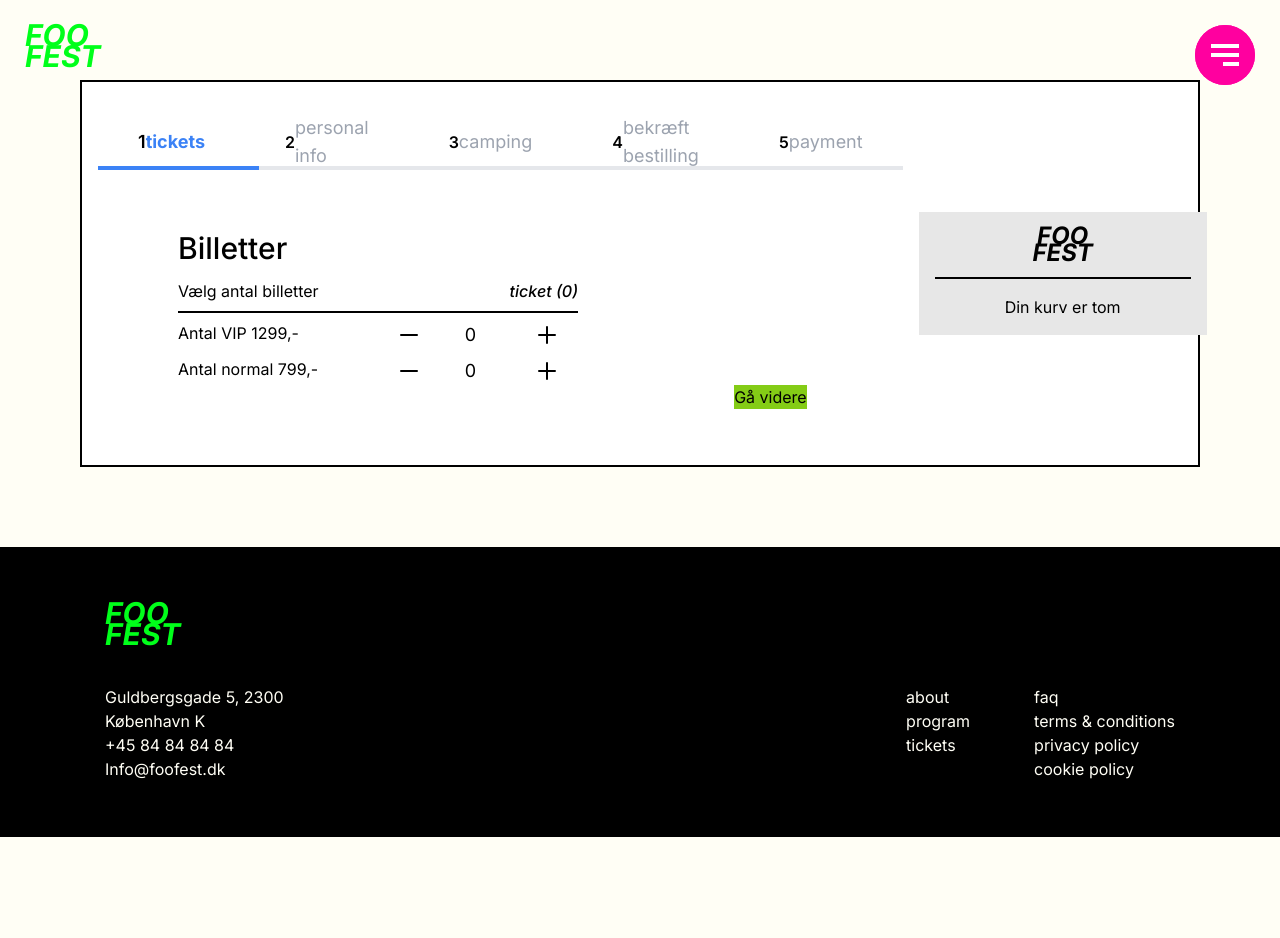
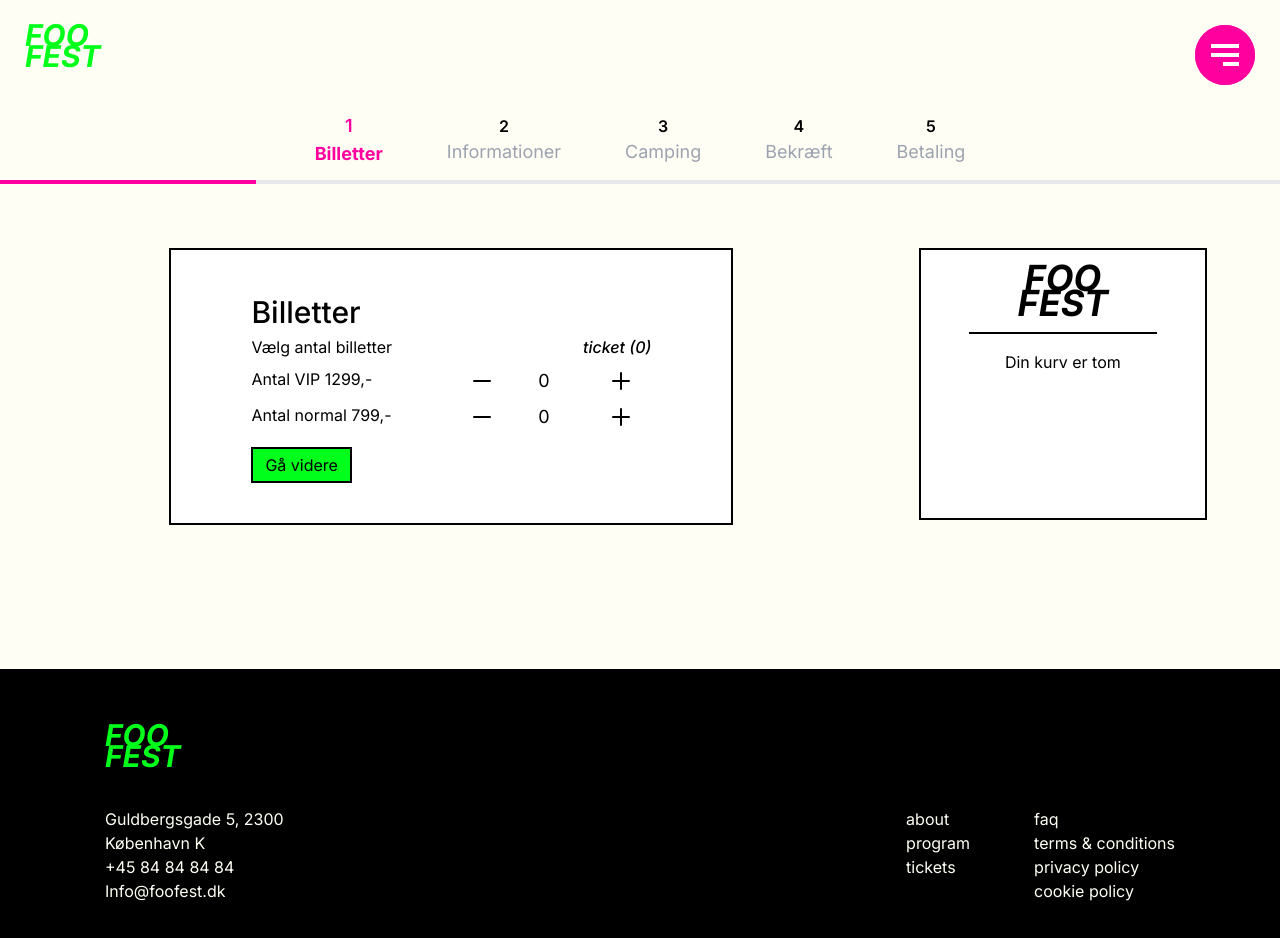
Before and after one commit to laerkehansen/foofestproject2, a Next.js app: page /payment in a window 1280 px wide. Shown: the top 938 px of the page. Before the commit the page ends 880 px from the top, so only its background shows below. Built offline with nearby package versions, Linux system fonts and the light colour scheme; no server answers; a web font is replaced by a local one.

Commit message:
lettere stylet

```diff
--- a/src/app/components/tickets/CampingOptionsForm.jsx
+++ b/src/app/components/tickets/CampingOptionsForm.jsx
@@ -135,7 +135,7 @@ const CampingOptionsForm = ({ onNext, onBack, formData }) => {
         onTimeout={(id) => console.log("Timeout triggered for:", id)}
         onConfirm={(id) => console.log("Confirmed reservation for:", id)}
       />
-      <div className="h-svh">
+      <div className="h-svh place-self-center">
         <div className="">
           <p>Valgte billetter:</p>
           <ul>
@@ -144,7 +144,7 @@ const CampingOptionsForm = ({ onNext, onBack, formData }) => {
           </ul>
         </div>
 
-        <form onSubmit={handleSubmit(onSubmit)} className="grid grid-cols-1 ">
+        <form onSubmit={handleSubmit(onSubmit)} className="grid grid-cols-1">
           <div className="grid grid-rows-2 gap-4">
             <h2 className="font-Inter text-lg pb-2">vælg camping område</h2>
 
--- a/src/app/components/tickets/Kvitering.jsx
+++ b/src/app/components/tickets/Kvitering.jsx
@@ -34,7 +34,7 @@ const Kvitering = ({ formData, liveData }) => {
   const totalTick = vipCount + regularCount;
 
   return (
-    <div className="bg-[#E7E7E7] px-4 w-72 lg:col-start-2 md:col-start-1 sm:col-start-1 place-self-center py- my-10   lg:row-span-2 lg:row-start-1  ">
+    <div className="bg-white border-black border-2 px-12 w-72 min-h-[17rem] lg:col-start-2 md:col-start-1 sm:col-start-1 place-self-start">
       {/* <div className="">
         <p>Valgte billetter:</p>
         <ul>
@@ -43,19 +43,19 @@ const Kvitering = ({ formData, liveData }) => {
         </ul>
       </div> */}
 
-      <p className="uppercase leading-[0.7] font-bold text-2xl text-center italic pt-4 pb-4  border-black border-b-2  border-">
+      <p className="uppercase leading-[0.7] font-bold text-4xl text-center italic pt-4 pb-4  border-black border-b-2  border-">
         foo <br />
         fest
       </p>
 
       {totalTick > 0 ? (
-        <div>
-          <div className=" max-w-72 flex flex-col gap-1  font-normal  text-base ">
-            <p className="font-bold text-mid py-2">ticekts</p>
+        <div className="flex flex-col gap-10">
+          <div className=" max-w-72 gap-1  font-normal  text-base">
+            <p className="font-bold text-mid py-2">Tickets</p>
 
             {vipCount > 0 && (
               <div className="flex justify-between">
-                <p>vip({vipCount})</p>
+                <p>Vip({vipCount})</p>
                 <p className="font-semibold">1299,-</p>
               </div>
             )}
@@ -67,9 +67,9 @@ const Kvitering = ({ formData, liveData }) => {
             )}
             {area && (
               <div>
-                <p className="font-bold text-mid py-2">camping</p>
+                <p className="font-bold text-mid py-2">Camping</p>
                 <div className=" flex  justify-between">
-                  <p className="font-normal">area({area})</p>
+                  <p className="font-normal">Area({area})</p>
                   <p className="font-semibold">0,-</p>
                 </div>
               </div>
@@ -80,13 +80,13 @@ const Kvitering = ({ formData, liveData }) => {
 
                 {tent2p > 0 && (
                   <div className="flex justify-between">
-                    <p>tent 2p ({tent2p})</p>
+                    <p>Tent 2p ({tent2p})</p>
                     <p className="font-semibold">299,-</p>
                   </div>
                 )}
                 {tent3p > 0 && (
                   <div className="flex justify-between">
-                    <p>tent 3p({tent3p})</p>
+                    <p>Tent 3p({tent3p})</p>
                     <p className="font-semibold">399,-</p>
                   </div>
                 )}
@@ -94,16 +94,16 @@ const Kvitering = ({ formData, liveData }) => {
             )}
             {greenCamping && (
               <div className="flex justify-between">
-                <p>greenCamping({greenCamping})</p>
+                <p>GreenCamping({greenCamping})</p>
                 <p className="font-semibold">249,-</p>
               </div>
             )}
             <div className="flex justify-between">
-              <p>booking fee</p>
+              <p>Booking fee</p>
               <p className="font-semibold">99,-</p>
             </div>
           </div>
-          <div className="bg-gray-400 px-4 py-5 flex justify-between">
+          <div className="bg-gray-200 px-2 py-2 flex justify-between">
             <p className="font-bold">Total pris</p>
             <p className="font-medium">{totalPrice},-</p>
           </div>
--- a/src/app/components/tickets/PersonalInfoForm.jsx
+++ b/src/app/components/tickets/PersonalInfoForm.jsx
@@ -93,7 +93,7 @@ const PersonalInfoForm = ({ onNext, onBack, formData }) => {
 
   return (
     <>
-      <div>
+      <div className="flex gap-4 place-self-center">
         <p>Valgte billetter:</p>
         <ul>
           <li>VIP Billetter: {formData.vipCount}</li>
@@ -102,7 +102,7 @@ const PersonalInfoForm = ({ onNext, onBack, formData }) => {
       </div>
       <form
         onSubmit={handleSubmit(onSubmit)}
-        className="gap-6 p-2 flex flex-wrap"
+        className="gap-6 p-2 flex flex-wrap justify-center"
       >
         {formData?.vipCount + formData?.regularCount &&
           Array.from({
--- a/src/app/components/tickets/ReservationTimer.jsx
+++ b/src/app/components/tickets/ReservationTimer.jsx
@@ -48,9 +48,16 @@ const ReservationTimer = ({ reservationId, onTimeout, onConfirm }) => {
   }
 
   return (
-    <div className="bg-customPink z-30">
-      <h3>Din reservation udløber om: {formatTime(timeLeft)}</h3>
-      <button onClick={handleConfirm}>Bekræft Reservation</button>
+    <div className="bg-customPink z-30 col-span-full justify-center items-center gap-6 flex">
+      <h3 className="text-center">
+        Din reservation udløber om: {formatTime(timeLeft)}
+      </h3>
+      <button
+        onClick={handleConfirm}
+        className="border-black border-2 text-lg py-1 px-2"
+      >
+        Bekræft Reservation
+      </button>
     </div>
   );
 };
--- a/src/app/components/tickets/StepBar.jsx
+++ b/src/app/components/tickets/StepBar.jsx
@@ -2,43 +2,45 @@ import { motion } from "motion/react";
 
 const StepBar = ({ step }) => {
   const steps = [
-    { id: 1, label: "tickets" },
-    { id: 2, label: "personal info" },
-    { id: 3, label: "camping" },
-    { id: 4, label: "bekræft bestilling" },
-    { id: 5, label: "payment" },
+    { id: 1, label: "Billetter" },
+    { id: 2, label: "Informationer" },
+    { id: 3, label: "Camping" },
+    { id: 4, label: "Bekræft " },
+    { id: 5, label: "Betaling" },
   ];
 
   const calculateWidth = () => `${(step / steps.length) * 100}%`;
 
   return (
-    <div className="relative w-full">
+    <div className="relative col-span-full ">
       {/* Progress Bar */}
-      <div className="absolute bottom-0 left-0 w-full h-1 bg-gray-200"></div>
+      <div className="absolute bottom-0 left-0 w-full h-1 bg-gray-200 "></div>
       <motion.div
-        className="absolute bottom-0 left-0 h-1 bg-blue-500"
+        className="absolute bottom-0 left-0 h-1 bg-customPink"
         initial={{ width: "0%" }}
         animate={{ width: calculateWidth() }}
         transition={{ duration: 0.5, ease: "easeInOut" }}
       ></motion.div>
 
       {/* Steps */}
-      <div className="flex justify-between items-center pt-4">
+      <div className="flex pt-4 flex-wrap justify-center">
         {steps.map(({ id, label }) => (
-          <div key={id} className="flex items-center px-10">
+          <div key={id} className="flex items-center px-8 py-4">
             {/* Circle Indicator */}
             <div
-              className={`flex items-center justify-center  ${
-                step >= id ? " text-black text-lg" : "border-gray-300"
+              className={`flex items-center justify-center sm:flex-col ${
+                step >= id
+                  ? " text-customPink text-lg border-b-pink"
+                  : "border-gray-300"
               }`}
             >
               <p className="font-semibold">{id}</p>
 
               {/* Label */}
               <p
-                className={` text-lg ${
+                className={` md:text-lg lg:text-lg sm:text-xs ${
                   step === id
-                    ? "text-blue-500 font-bold"
+                    ? "text-customPink font-bold"
                     : step > id
                     ? "text-gray-500"
                     : "text-gray-400"
--- a/src/app/components/tickets/TicketSelectionForm.jsx
+++ b/src/app/components/tickets/TicketSelectionForm.jsx
@@ -76,19 +76,16 @@ const TicketSelectionForm = ({ onNext }) => {
   };
 
   return (
-    <div className=" grid grid-cols-[1fr_auto] gap-4  w-full h-full bg-white px-20 py-10">
-      <form
-        onSubmit={handleSubmit(onSubmit)}
-        className=" col-start-1 grid gird-cols-1 row-auto "
-      >
+    <div className=" grid grid-cols-1 bg-white px-20 py-10 w-fit place-self-center border-black border-2">
+      <form onSubmit={handleSubmit(onSubmit)} className="">
         <div className=" w-[400px]  ">
           <h1 className="text-stor font-medium">Billetter</h1>
-          <div className="flex justify-between py-2 border-b-2 border-black">
+          <div className="flex justify-between">
             <h2>Vælg antal billetter </h2>
             <p className="font-medium italic"> ticket ({totalTick})</p>
           </div>
 
-          <div className="grid grid-cols-2 py-2 ">
+          <div className="grid grid-cols-2 py-2">
             <label>Antal VIP 1299,-</label>
             <div className="grid grid-cols-3  gap-2 place-items-center">
               <button
@@ -159,7 +156,10 @@ const TicketSelectionForm = ({ onNext }) => {
             <h3>Samlet pris: {totalPrice} kr.</h3>
           </div> */}
         </div>
-        <button type="submit" className="bg-lime-500 self-end place-self-end">
+        <button
+          type="submit"
+          className="bg-green py-1 px-3 self-end place-self-end  border-black border-2 mt-4"
+        >
           Gå videre
         </button>
       </form>
--- a/src/app/payment/page.js
+++ b/src/app/payment/page.js
@@ -46,11 +46,11 @@ const Payment = () => {
 
   const prevStep = () => setStep((prev) => prev - 1);
   return (
-    <div>
+    <div className="grid lg:grid-cols-[1fr] justify-between py-20">
       <KviteringProvider>
-        <div className="grid lg:grid-cols-[auto_auto] sm:grid-cols-1 md:grid-cols-1 m-20  p-4 gap-4 text-black border-2 border-black bg-white">
-          <StepBar step={step} />
-          <div className="col-start-1">
+        <StepBar step={step} />
+        <div className=" grid grid-cols-[1fr_0.4fr] py-16 col-span-full gap-4">
+          <div className="">
             {step === 1 && <TicketSelectionForm onNext={nextStep} />}
             {step === 2 && (
               <PersonalInfoForm
```
